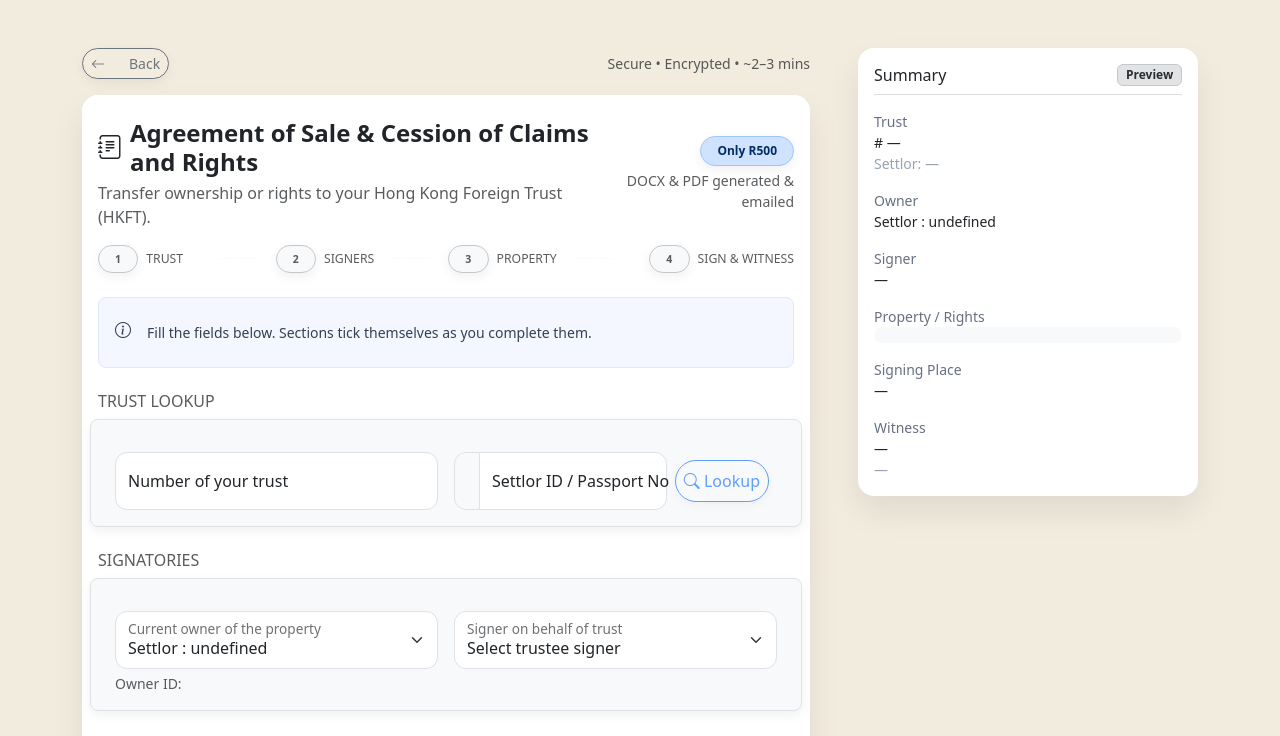
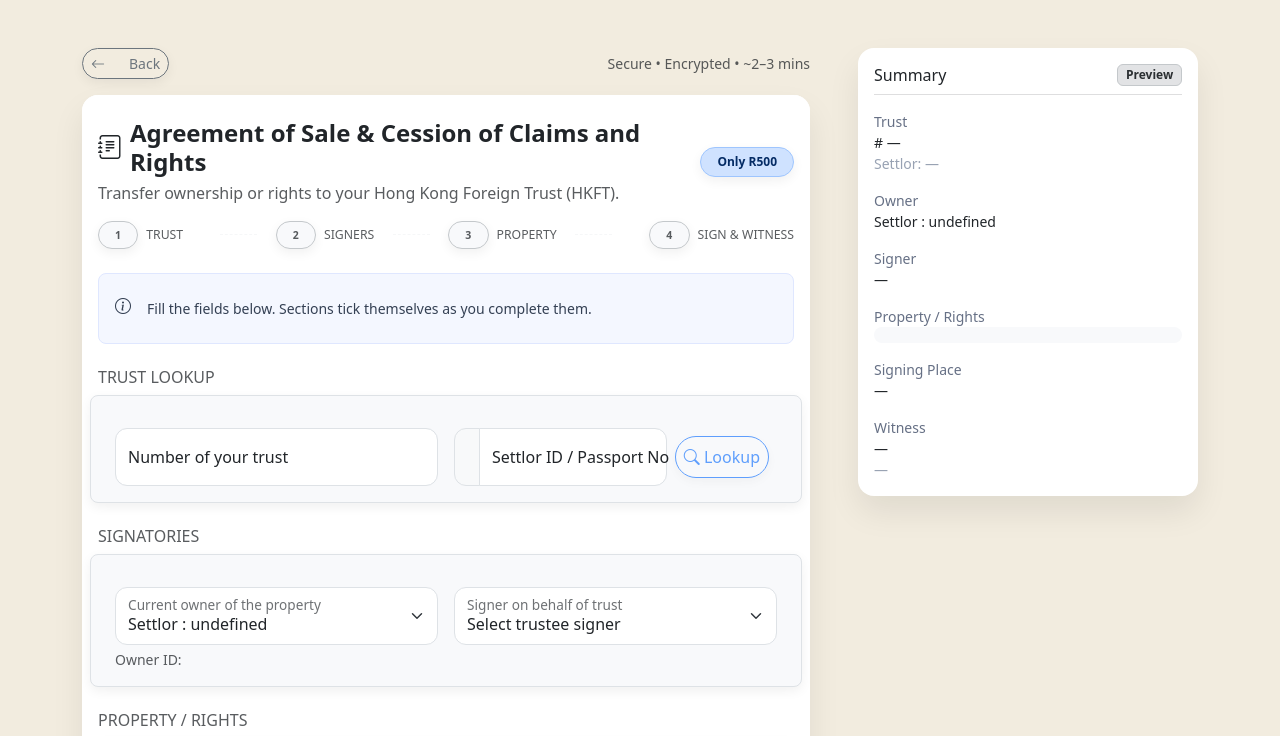
Before and after one commit to WhitelightningDev/hongkongtrust, an Angular app: page /sale-and-cede-agreement in a window 1280 px wide. Shown: the top 736 px of the page. Built offline with nearby package versions, Linux system fonts and the light colour scheme.

Commit message:
`Removed "DOCX & PDF generated & emailed" text from sale-and-cede-agreement.html`

```diff
--- a/src/app/pages/sale-and-cede-agreement/sale-and-cede-agreement.html
+++ b/src/app/pages/sale-and-cede-agreement/sale-and-cede-agreement.html
@@ -28,7 +28,7 @@
                 <span class="badge rounded-pill bg-primary-subtle text-primary-emphasis border border-primary-subtle px-3 py-2 shadow-sm">
                   Only <span class="fw-bold">R500</span>
                 </span>
-                <div class="small text-muted mt-1">DOCX &amp; PDF generated &amp; emailed</div>
+
               </div>
             </div>
 
```
